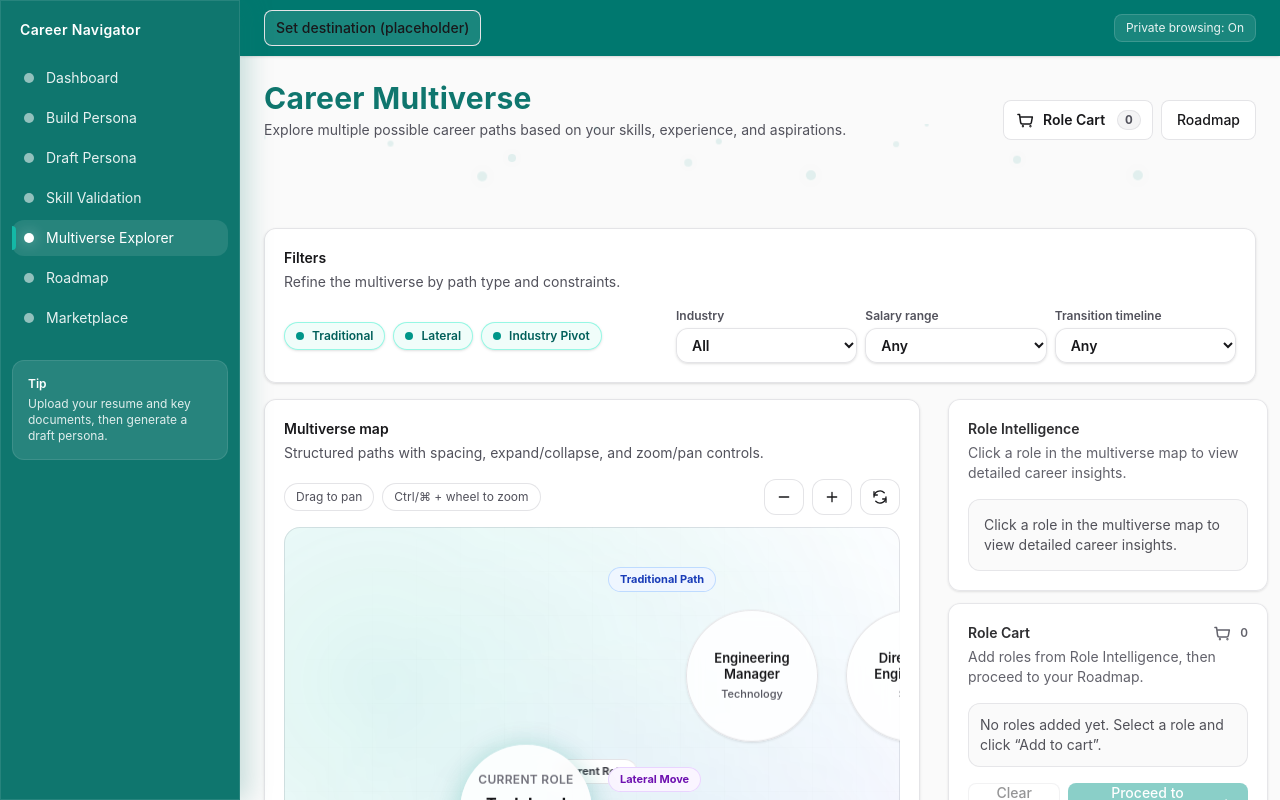
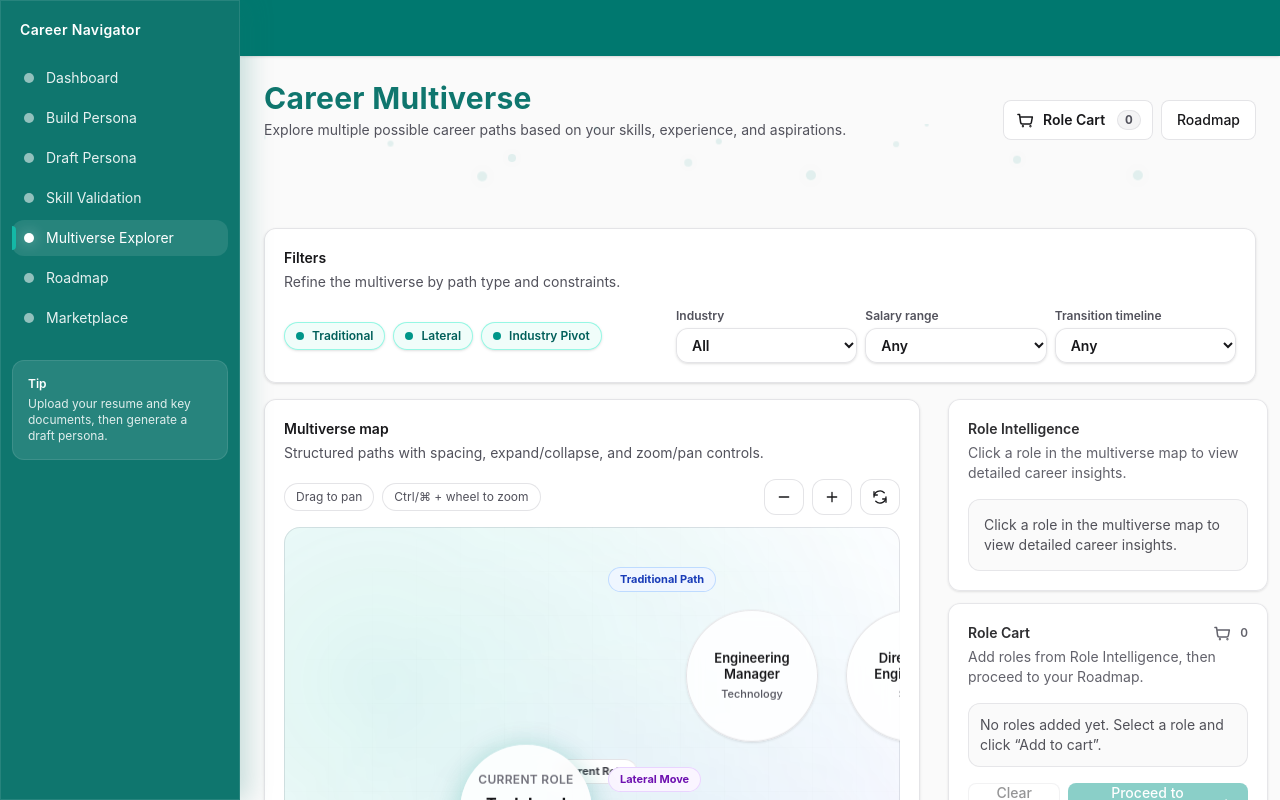
Before and after one commit to kavia-common/career-nav-22736, a Next.js app: page /journey/multiverse in a window 1280 px wide. Shown: the top 800 px of the page. Built offline with nearby package versions, Linux system fonts and the light colour scheme.

Commit message:
Checkpoint 64 - cm85e0f10d

```diff
--- a/src/components/layout/TopBar.tsx
+++ b/src/components/layout/TopBar.tsx
@@ -1,8 +1,6 @@
 "use client";
 
 import * as React from "react";
-import Link from "next/link";
-import { Button } from "@/components/ui/Button";
 
 export type TopBarProps = {
   onOpenSidebar: () => void;
@@ -10,11 +8,12 @@ export type TopBarProps = {
 
 /**
  * PUBLIC_INTERFACE
- * Top bar for global controls: destination selector stub + privacy indicator + profile menu stub.
+ * Top bar for global controls.
+ *
+ * Note: Placeholder destination selector and private browsing indicator have been removed
+ * per product requirements, while keeping the overall header layout intact.
  */
 export function TopBar({ onOpenSidebar }: TopBarProps) {
-  const [hasDestination, setHasDestination] = React.useState(false);
-
   return (
     <header className="sticky top-0 z-30 bg-teal-700 text-white shadow-sm">
       <div className="flex h-14 items-center justify-between gap-3 px-4 lg:px-6">
@@ -28,33 +27,12 @@ export function TopBar({ onOpenSidebar }: TopBarProps) {
             <span className="text-lg leading-none">☰</span>
           </button>
 
-          <div className="hidden items-center gap-2 sm:flex">
-            {hasDestination ? (
-              <div className="flex items-center gap-2 rounded-lg bg-white/12 px-3 py-1.5 text-sm text-white ring-1 ring-inset ring-white/15">
-                <span
-                  className="h-2 w-2 rounded-full bg-white shadow-[0_0_10px_rgba(255,255,255,0.45)]"
-                  aria-hidden="true"
-                />
-                Destination: Product Manager
-              </div>
-            ) : (
-              <Button
-                size="sm"
-                variant="secondary"
-                className="bg-white/10 text-white ring-1 ring-inset ring-white/15 hover:bg-white/15"
-                onClick={() => setHasDestination(true)}
-              >
-                Set destination (placeholder)
-              </Button>
-            )}
-          </div>
+          {/* Intentionally left empty to preserve layout spacing/alignment where prior controls existed. */}
+          <div className="hidden items-center gap-2 sm:flex" />
         </div>
 
-        <div className="flex items-center gap-2">
-          <div className="hidden rounded-lg bg-white/10 px-3 py-1.5 text-xs text-white/90 ring-1 ring-inset ring-white/15 md:block">
-            Private browsing: On
-          </div>
-        </div>
+        {/* Right side intentionally empty to preserve layout spacing/alignment where prior indicator existed. */}
+        <div className="flex items-center gap-2" />
       </div>
     </header>
   );
```
Also changed, not shown: .knowledge/.knowledge.json, .knowledge/src_styles_globals.css.json.
